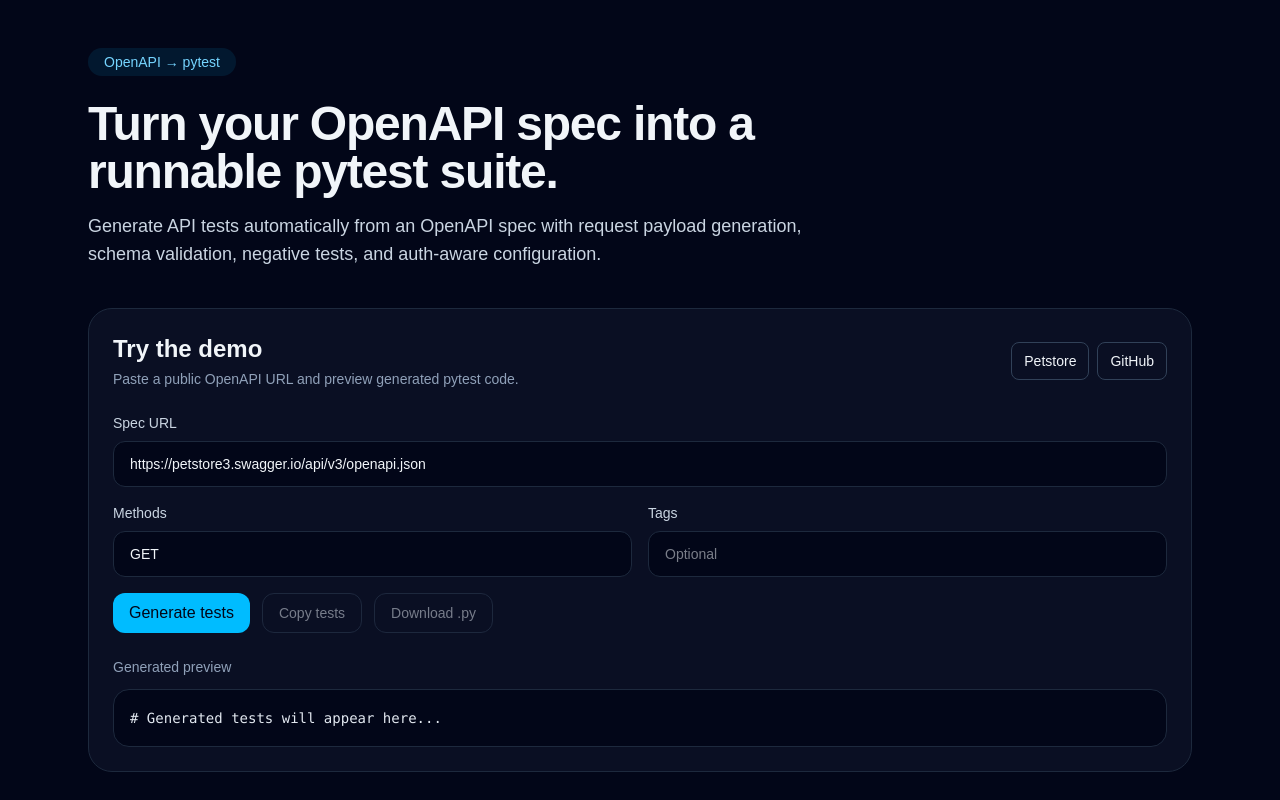
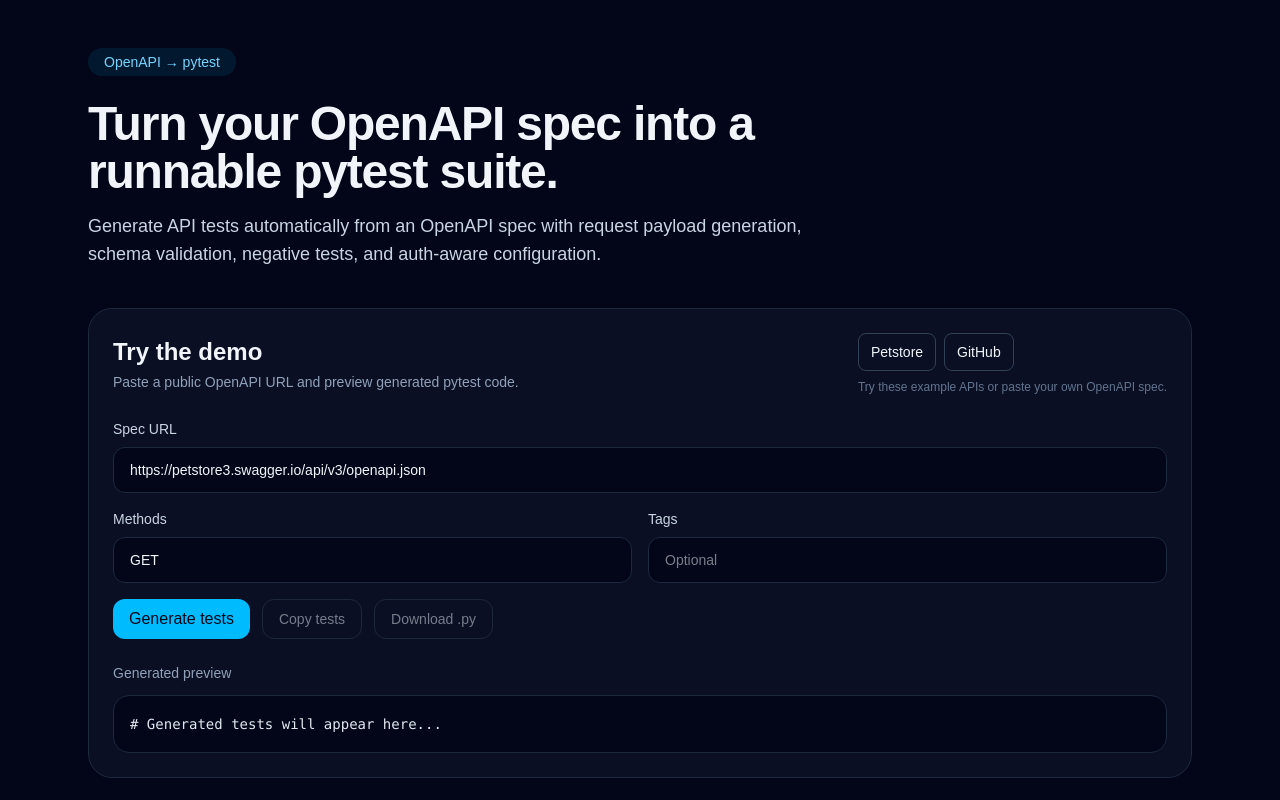
Before and after one commit to ryancrandall801/openapi-test-generator, a Next.js app in the folder website/: page / in a window 1280 px wide. Shown: the top 800 px of the page. Built offline with nearby package versions, Linux system fonts and the light colour scheme.

Commit message:
feat: add helper text under demo API buttons

```diff
--- a/website/app/page.tsx
+++ b/website/app/page.tsx
@@ -135,6 +135,8 @@ export default function OpenApiTestGeneratorLandingPage() {
               </p>
             </div>
 
+            <div className="flex flex-col gap-2">
+
             <div className="flex flex-wrap gap-2">
               <button
                 onClick={() =>
@@ -156,6 +158,12 @@ export default function OpenApiTestGeneratorLandingPage() {
                 GitHub
               </button>
             </div>
+
+            <p className="text-xs text-slate-500">
+              Try these example APIs or paste your own OpenAPI spec.
+            </p>
+
+          </div>
           </div>
 
           <div className="mt-6 space-y-4">
```
